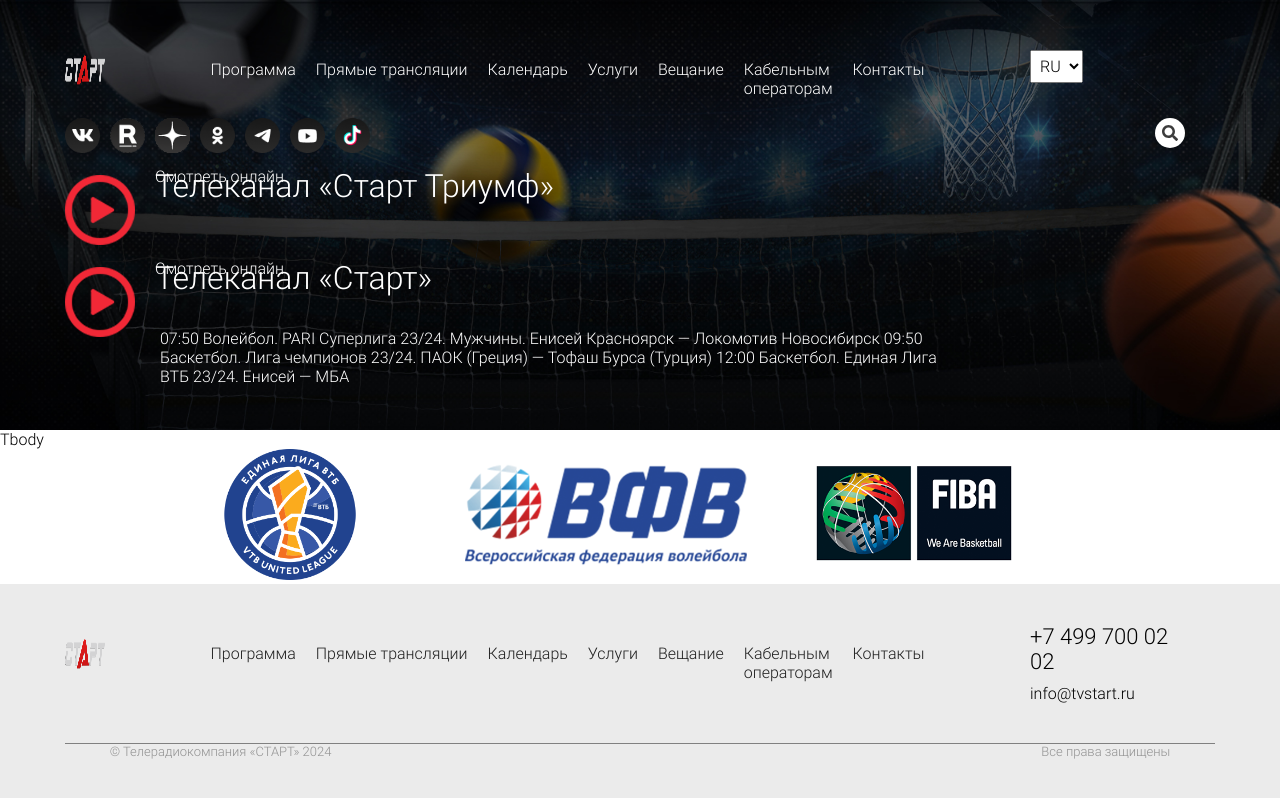
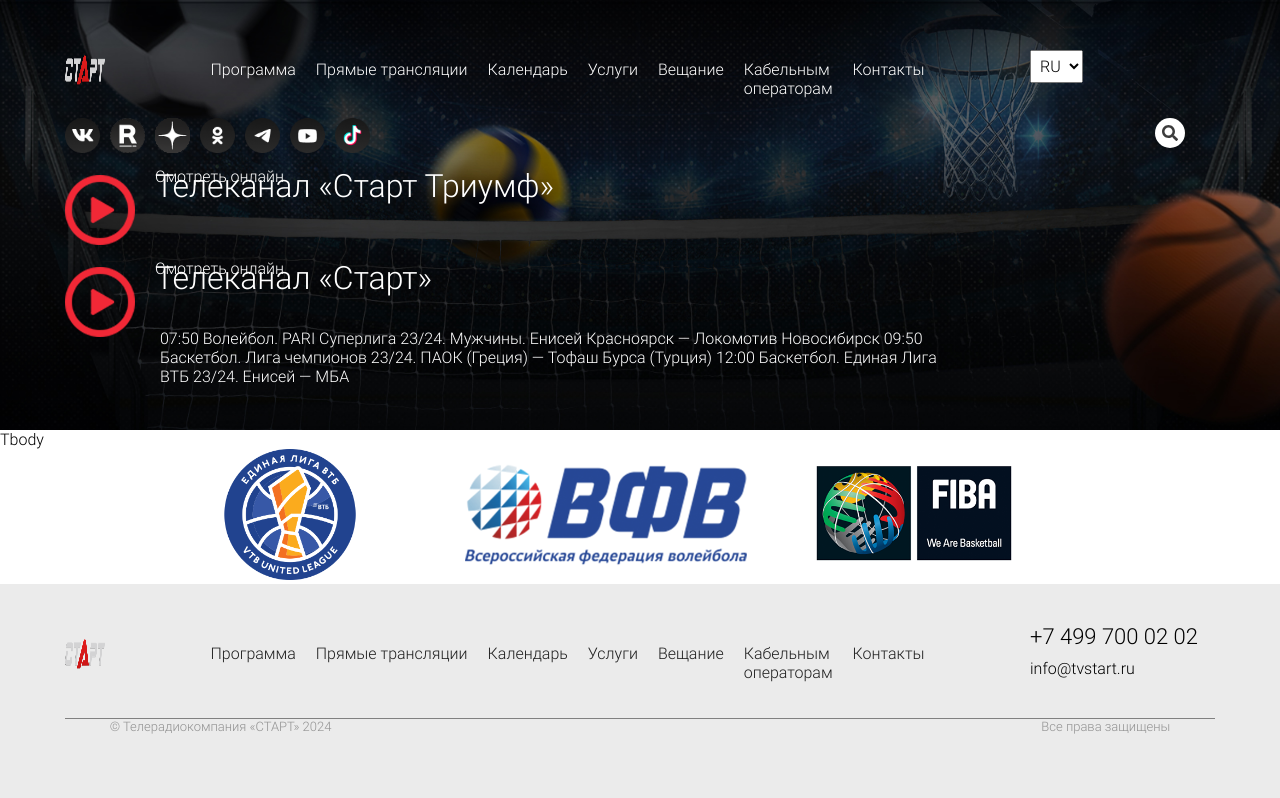
Before and after one commit to Eldyaar/TV-Start, a React app: page / in a window 1280 px wide. Shown: the top 798 px of the page. Built offline with nearby package versions, Linux system fonts and the light colour scheme.

Commit message:
Refactor code

```diff
--- a/src/Footer/Ft.css
+++ b/src/Footer/Ft.css
@@ -70,7 +70,7 @@
 }
 
 .aa {
-    width: 150px;
+    width: 168px;
 }
 
 .food {
```
